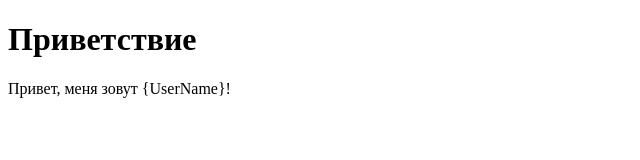
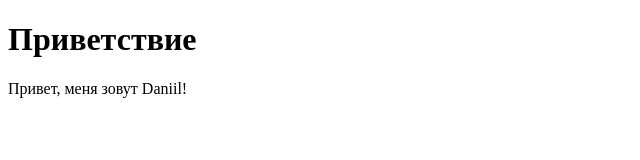
Before and after one commit to trpo-moais-2017/test-drive, a plain HTML site: page index.html in a window 1280 px wide. Shown: the full height of the page, 0-640 px from the left. Drawn offline with Linux system fonts and the light colour scheme.

Commit message:
Added name

```diff
--- a/index.html
+++ b/index.html
@@ -7,7 +7,7 @@
 <body>
 	<h1>Приветствие</h1>
 	<p>
-		Привет, меня зовут {UserName}!
+		Привет, меня зовут Daniil!
 	</p>
 </body>
 </html>
```
